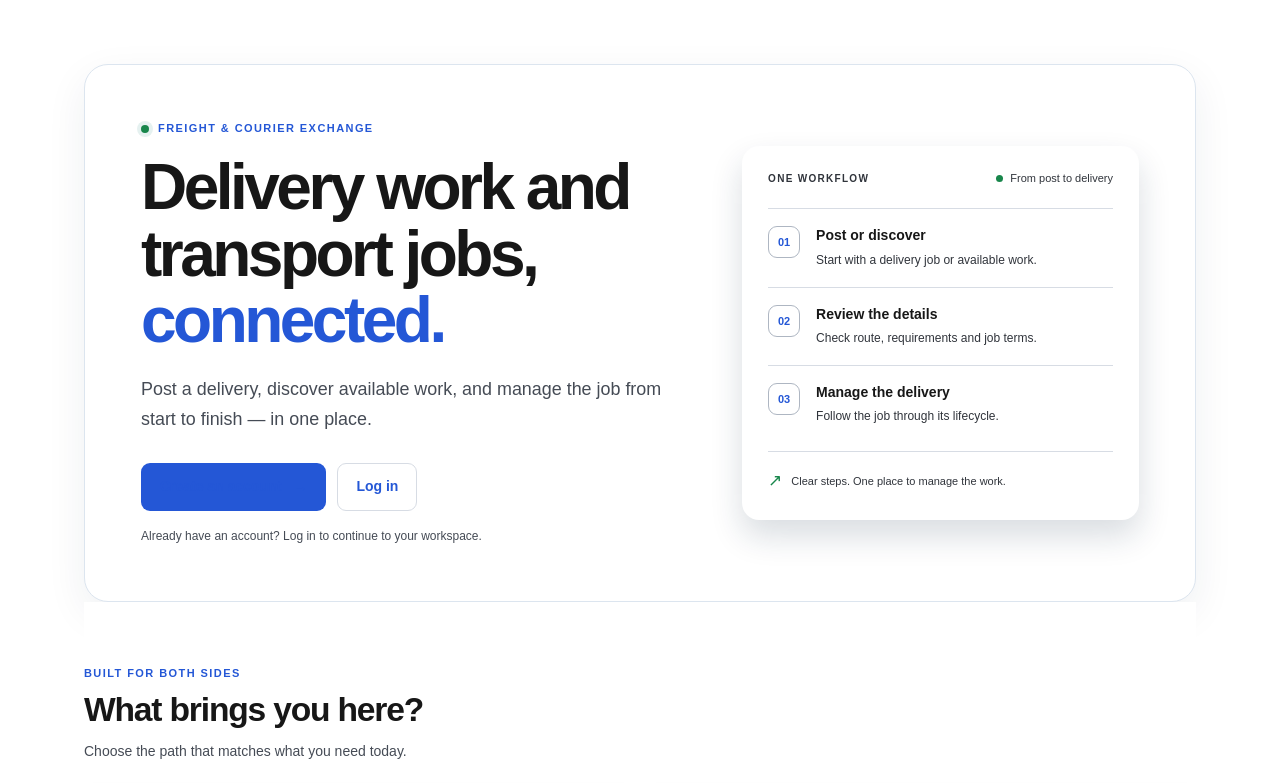
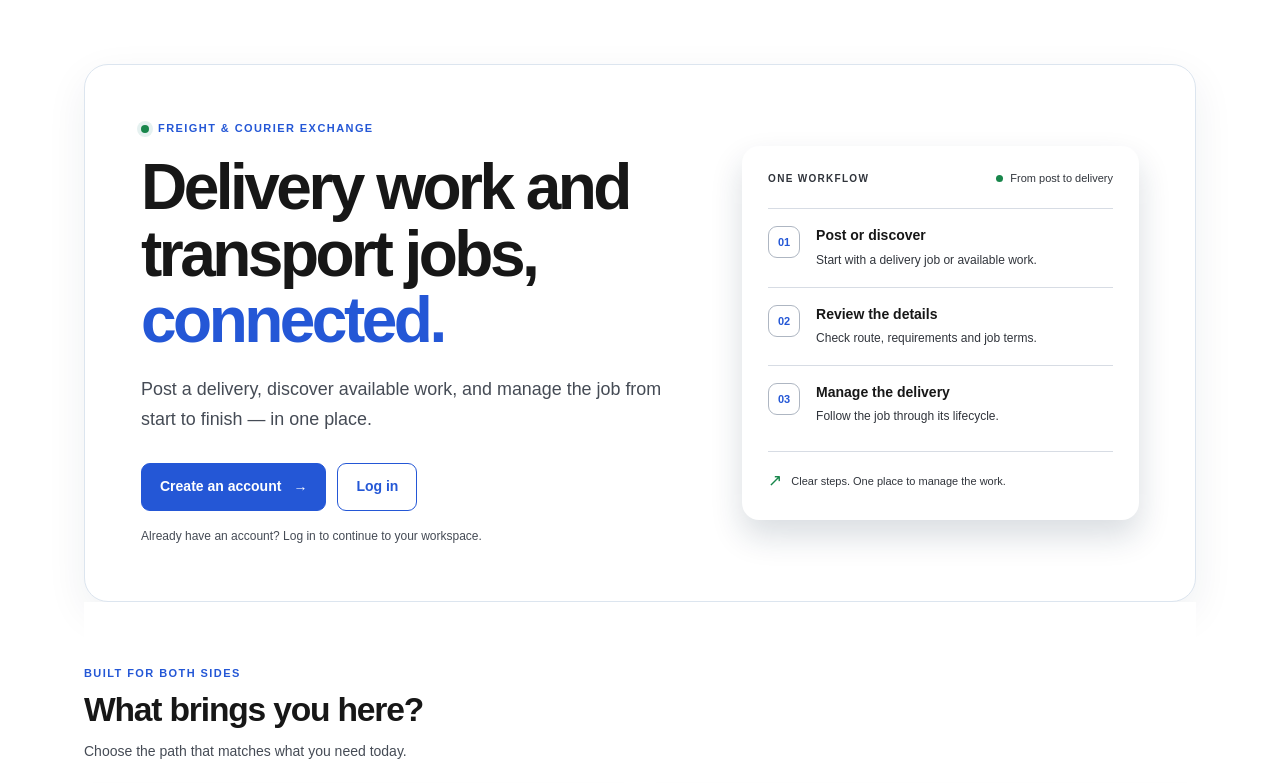
Before and after one commit to Post2Drive/post2drive-app, a Next.js app: page / in a window 1280 px wide. Shown: the top 783 px of the page. Built offline with nearby package versions, Linux system fonts and the light colour scheme; no server answers.

Commit message:
fix: restore marketplace tab and homepage CTA contrast

```diff
--- a/app/mobile-fit.css
+++ b/app/mobile-fit.css
@@ -272,3 +272,57 @@ textarea {
     border-color: #2457D6 !important;
   }
 }
+
+
+/* Keep marketplace status-filter labels readable despite legacy global button
+   colour overrides that force white text on inline-styled buttons. */
+.marketplace-job-tabs button,
+.marketplace-job-tabs button:visited,
+.marketplace-job-tabs button > *,
+.marketplace-job-tabs button > * > * {
+  color: #172B4D !important;
+  -webkit-text-fill-color: #172B4D !important;
+}
+
+.marketplace-job-tabs button[aria-pressed="true"],
+.marketplace-job-tabs button[aria-pressed="true"] > *,
+.marketplace-job-tabs button[aria-pressed="true"] > * > * {
+  color: #173FA8 !important;
+  -webkit-text-fill-color: #173FA8 !important;
+  background-color: #EAF0FF !important;
+  border-bottom-color: #2457D6 !important;
+}
+
+.marketplace-job-tabs button:focus-visible {
+  outline: 3px solid #2457D6 !important;
+  outline-offset: 2px;
+}
+
+/* The homepage hero CTAs need the same contrast on desktop and mobile. */
+.home-button.home-button-primary,
+.home-button.home-button-primary:visited,
+.home-button.home-button-primary > *,
+.home-button.home-button-primary > * > * {
+  background-color: #2457D6 !important;
+  color: #FFFFFF !important;
+  -webkit-text-fill-color: #FFFFFF !important;
+  border-color: #2457D6 !important;
+}
+
+.home-button.home-button-primary:hover,
+.home-button.home-button-primary:focus-visible {
+  background-color: #173FA8 !important;
+  color: #FFFFFF !important;
+  -webkit-text-fill-color: #FFFFFF !important;
+  border-color: #173FA8 !important;
+}
+
+.home-button.home-button-secondary,
+.home-button.home-button-secondary:visited,
+.home-button.home-button-secondary > *,
+.home-button.home-button-secondary > * > * {
+  background-color: #FFFFFF !important;
+  color: #2457D6 !important;
+  -webkit-text-fill-color: #2457D6 !important;
+  border-color: #2457D6 !important;
+}
```
